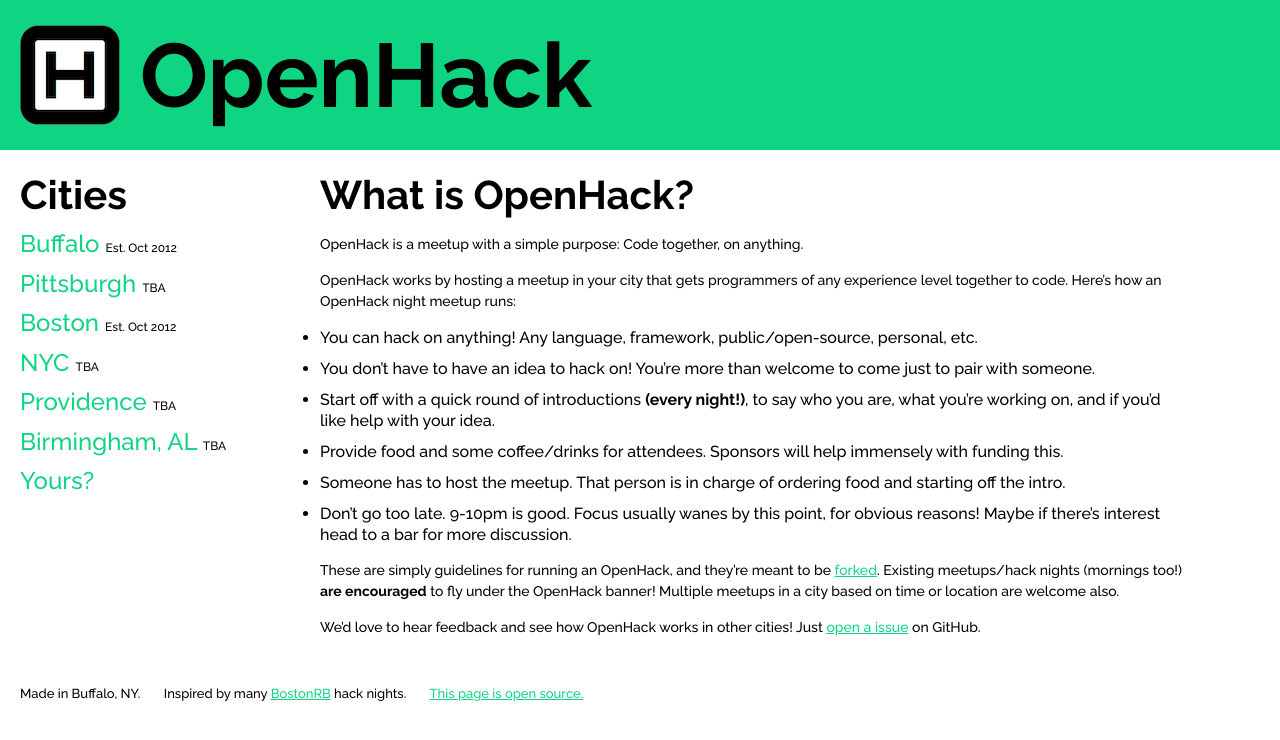
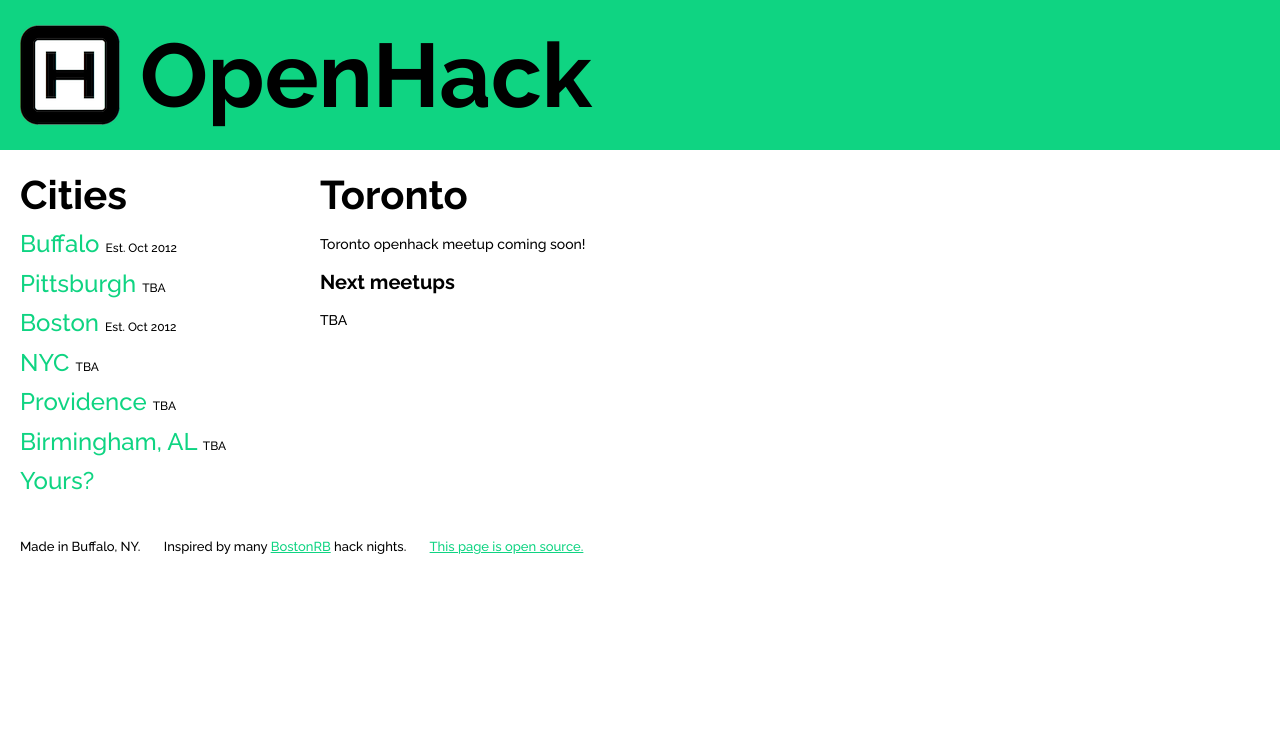
Before and after one commit to OpenHack/openhack.github.com, a Jekyll site: the page built from index.markdown, in a window 1280 px wide. Shown: the top 740 px of the page. Built offline with Jekyll 4.4.1, drawn with Linux system fonts in a browser that asks for light colours; Markdown is read by kramdown in place of the engine named in the settings; comment, search, counter and statistics services are not loaded.

Commit message:
Initial Commit

```diff
--- a/index.markdown
+++ b/index.markdown
@@ -1,21 +1,12 @@
 ---
 layout: default
-title: OpenHack - Code together.
+title: OpenHack - Toronto
 ---
 
-## What is OpenHack?
+## Toronto
 
-OpenHack is a meetup with a simple purpose: Code together, on anything.
+Toronto openhack meetup coming soon!
 
-OpenHack works by hosting a meetup in your city that gets programmers of any experience level together to code. Here's how an OpenHack night meetup runs:
+### Next meetups
 
-* You can hack on anything! Any language, framework, public/open-source, personal, etc.
-* You don't have to have an idea to hack on! You're more than welcome to come just to pair with someone.
-* Start off with a quick round of introductions **(every night!)**, to say who you are, what you're working on, and if you'd like help with your idea.
-* Provide food and some coffee/drinks for attendees. Sponsors will help immensely with funding this.
-* Someone has to host the meetup. That person is in charge of ordering food and starting off the intro.
-* Don't go too late. 9-10pm is good. Focus usually wanes by this point, for obvious reasons! Maybe if there's interest head to a bar for more discussion.
-
-These are simply guidelines for running an OpenHack, and they're meant to be [forked](https://github.com/openhack/openhack.github.com). Existing meetups/hack nights (mornings too!) **are encouraged** to fly under the OpenHack banner! Multiple meetups in a city based on time or location are welcome also.
-
-We'd love to hear feedback and see how OpenHack works in other cities! Just [open a issue](https://github.com/openhack/openhack.github.com/issues) on GitHub.
+TBA
```
